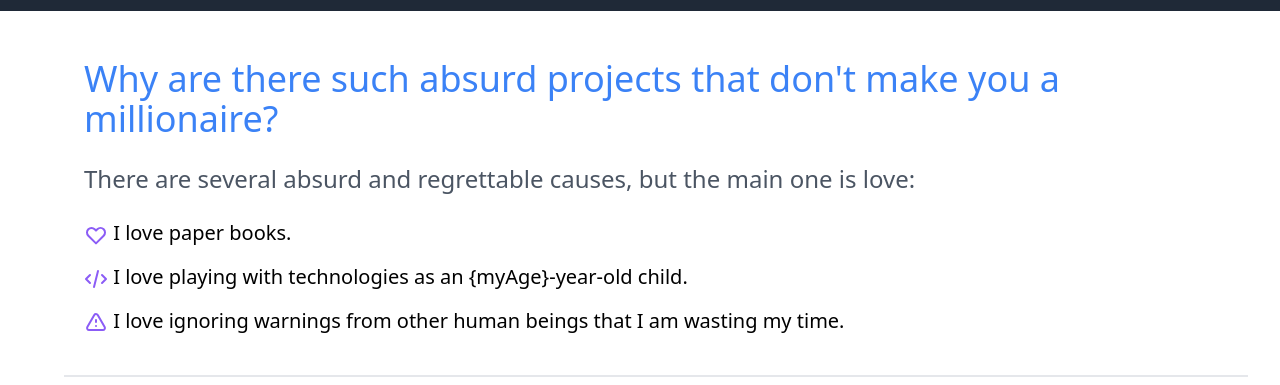
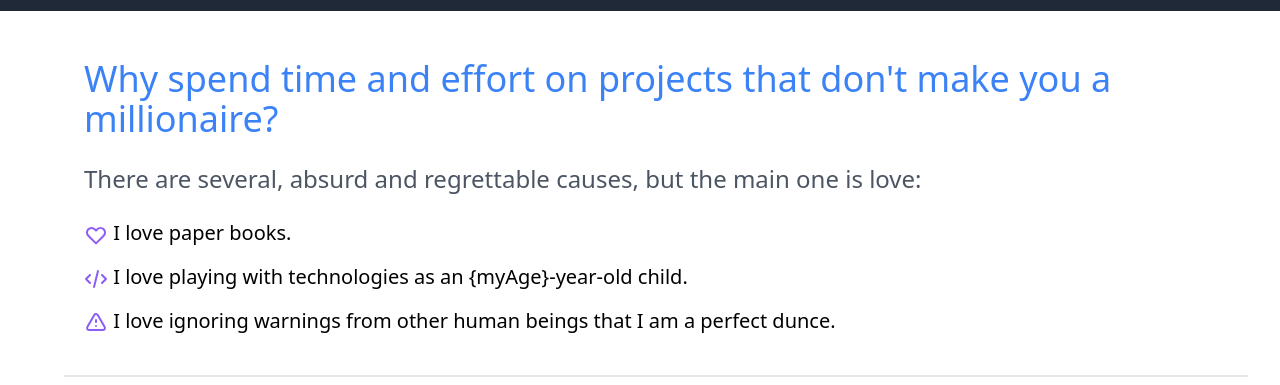
Before and after one commit to chabierlorenzo/sintinta-web, a Gatsby site: page /about in a window 1280 px wide. Shown: the part 53-438 px from the top of the page. Built offline with nearby package versions, Linux system fonts and the light colour scheme; Gatsby itself is replaced by a stand-in of ours.

Commit message:
feat(home): texts review

```diff
--- a/src/components/geepApp.tsx
+++ b/src/components/geepApp.tsx
@@ -5,11 +5,11 @@ const GeepAppCmp: React.FC = ({ children }) => (
     <div className="max-w-7xl mx-auto px-4 sm:px-6 lg:px-8">
       <div className="lg:text-center">
         <div className="text-4xl leading-8 font-ex  bo ld tracking-tight text-blue-500 dark:text-white sm:text-4xl my-5">
-          Geek App for a (
+          Geek App* for a (
           <span className="text-gray-400">self description</span>) reader.
         </div>
         <div className="mt-12 text-xl leading-8 tracking-tight mb-14 text-gray-900 sm:text-3xl">
-          A place to enjoy paper books*.
+          A place to enjoy paper books.
         </div>
 
         <p className="mt-4 max-w-2xl text-xl text-gray-500 lg:mx-auto">
--- a/src/pages/about.tsx
+++ b/src/pages/about.tsx
@@ -48,11 +48,11 @@ export default class AboutPage extends React.Component<IndexPageProps> {
         <div className="bg-white md-round ml-8 mt-3">
           <div className="m-5 leading-tight">
             <div className="text-blue-500 dark:text-white sm:text-4xl my-6">
-              Why are there such absurd projects that don't make you a
+              Why spend time and effort on projects that don't make you a
               millionaire?
             </div>
             <div className="text-gray-600 my-6 sm:text-2xl">
-              There are several absurd and regrettable causes, but the main one
+              There are several, absurd and regrettable causes, but the main one
               is love:
             </div>
             <ul className="list-none list-inside space-y-4 sm:text-xl">
@@ -108,8 +108,8 @@ export default class AboutPage extends React.Component<IndexPageProps> {
                     d="M12 9v2m0 4h.01m-6.938 4h13.856c1.54 0 2.502-1.667 1.732-3L13.732 4c-.77-1.333-2.694-1.333-3.464 0L3.34 16c-.77 1.333.192 3 1.732 3z"
                   />
                 </svg>{" "}
-                I love ignoring warnings from other human beings that I am
-                wasting my time.
+                I love ignoring warnings from other human beings that I am a
+                perfect dunce.
               </li>
 
               {/* <li>
```
